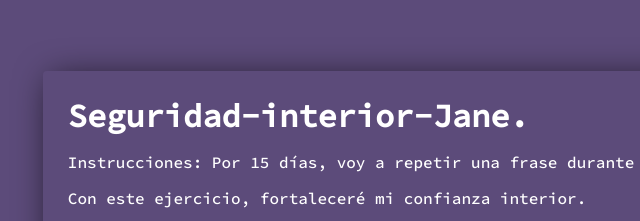
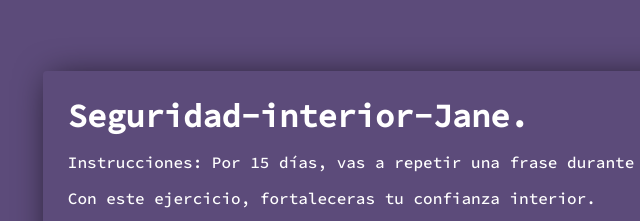
Before and after one commit to Al-iskander2/Seguridad-interior-Jane, a plain HTML site: page index.html in a window 1280 px wide. Shown: the part 203-424 px from the top of the page, 91-731 px from the left. Drawn offline with Linux system fonts and the light colour scheme.

Commit message:
Update index.html
we

```diff
--- a/index.html
+++ b/index.html
@@ -27,8 +27,8 @@
 
         <!-- Instrucciones -->
         <div class="instrucciones">
-            <p>Instrucciones: Por 15 días, voy a repetir una frase durante todo el día.</p>
-            <p>Con este ejercicio, fortaleceré mi confianza interior.</p>
+            <p>Instrucciones: Por 15 días, vas a repetir una frase durante todo el día.</p>
+            <p>Con este ejercicio, fortaleceras tu confianza interior.</p>
         </div>
 
         <div id="text-display" spellcheck="false" name="text"></div>
```
